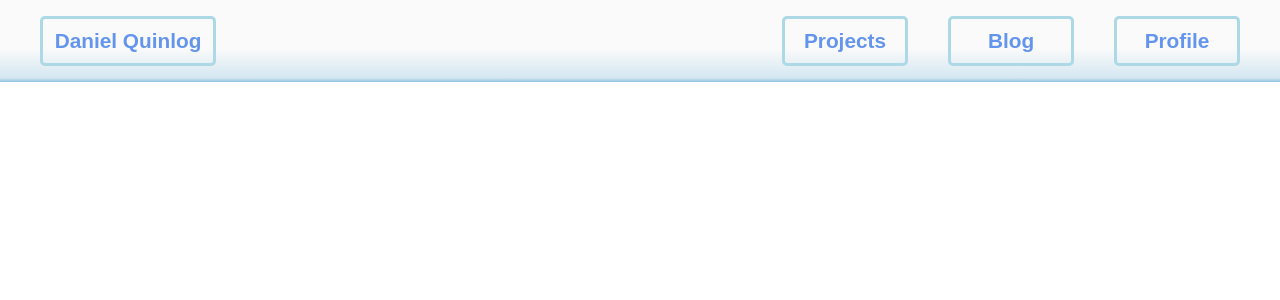
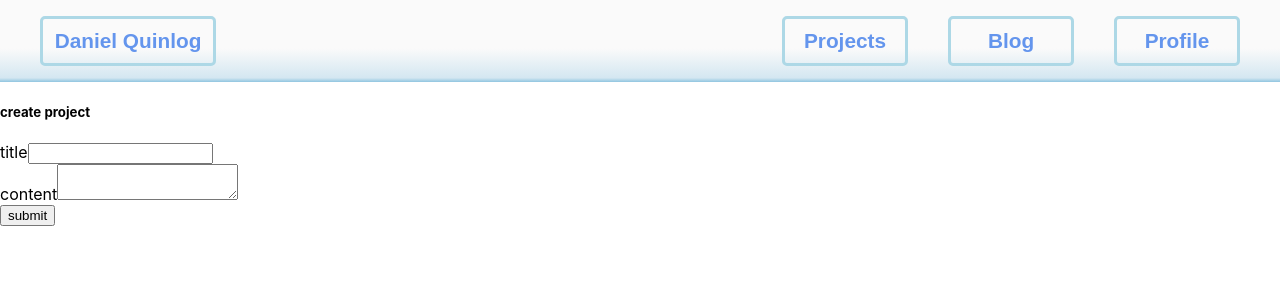
Before and after one commit to dan-quinlog/portfolio, a React (Create React App) app: page /create in a window 1280 px wide. Shown: the top 300 px of the page. Built offline with nearby package versions, Linux system fonts and the light colour scheme; a web font is replaced by a local one.

Commit message:
built out front page, notifications, and small project view

```diff
--- a/package.json
+++ b/package.json
@@ -9,8 +9,10 @@
     "node-sass": "^4.14.1",
     "react": "^16.13.1",
     "react-dom": "^16.13.1",
+    "react-redux": "^7.2.0",
     "react-router-dom": "^5.2.0",
-    "react-scripts": "3.4.1"
+    "react-scripts": "3.4.1",
+    "redux": "^4.0.5"
   },
   "scripts": {
     "start": "react-scripts start",
--- a/src/App.js
+++ b/src/App.js
@@ -5,6 +5,9 @@ import "./styles/main.scss";
 
 import Navbar from "./layout/Navbar";
 import Dashboard from "./dashboard/Dashboard";
+import ProjectDetails from "./projects/ProjectDetails";
+import SignIn from './auth/SignIn';
+import CreateProject from './projects/CreateProject';
 
 function App() {
   return (
@@ -12,7 +15,10 @@ function App() {
       <div className="App">
         <Navbar />
         <Switch>
-          <Route path="/" exact component={Dashboard} />
+          <Route exact path="/" component={Dashboard} />
+          <Route path="/project/:id" component={ProjectDetails} />
+          <Route path="/signin" component={SignIn} />
+          <Route path="/create" component={CreateProject} />
         </Switch>
       </div>
     </BrowserRouter>
--- a/src/auth/SignIn.js
+++ b/src/auth/SignIn.js
@@ -0,0 +1,39 @@
+import React, { Component } from "react";
+
+class SignIn extends Component {
+  state = {
+    email: "",
+    password: "",
+  };
+  handleChange = (e) => {
+    this.setState({
+      [e.target.id]: e.target.value,
+    });
+  };
+  handleSubmit = (e) => {
+    e.preventDefault();
+    console.log(this.state);
+  };
+  render() {
+    return (
+      <div className="container">
+        <form onSubmit={this.handleSubmit} className="form">
+          <h5>sign in</h5>
+          <div className="input-field">
+            <label htmlFor="email">email</label>
+            <input type="email" id="email" onChange={this.handleChange} />
+          </div>
+          <div className="input-field">
+            <label htmlFor="password">password</label>
+            <input type="password" id="password" onChange={this.handleChange} />
+          </div>
+          <div className="input-field">
+            <button className="btn">login</button>
+          </div>
+        </form>
+      </div>
+    );
+  }
+}
+
+export default SignIn;
--- a/src/projects/CreateProject.js
+++ b/src/projects/CreateProject.js
@@ -0,0 +1,43 @@
+import React, { Component } from "react";
+
+class CreateProject extends Component {
+  state = {
+    title: "",
+    content: "",
+  };
+  handleChange = (e) => {
+    this.setState({
+      [e.target.id]: e.target.value,
+    });
+  };
+  handleSubmit = (e) => {
+    e.preventDefault();
+    console.log(this.state);
+  };
+  render() {
+    return (
+      <div className="container">
+        <form onSubmit={this.handleSubmit} className="form">
+          <h5>create project</h5>
+          <div className="input-field">
+            <label htmlFor="title">title</label>
+            <input type="text" id="title" onChange={this.handleChange} />
+          </div>
+          <div className="input-field">
+            <label htmlFor="content">content</label>
+            <textarea
+              className="text-area"
+              id="content"
+              onChange={this.handleChange}
+            ></textarea>
+          </div>
+          <div className="input-field">
+            <button className="btn">submit</button>
+          </div>
+        </form>
+      </div>
+    );
+  }
+}
+
+export default CreateProject;
--- a/src/projects/ProjectDetails.js
+++ b/src/projects/ProjectDetails.js
@@ -0,0 +1,26 @@
+import React from "react";
+
+const ProjectDetails = (props) => {
+  const id = props.match.params.id;
+  return (
+    <div className="project-details">
+      <div className="project-card">
+        <div className="card content">
+  <span className="card-title">card title {id}</span>
+          <p>
+            We think we know that if you incentivize proactively then you may
+            also disintermediate perfectly. The capability to implement
+            wirelessly leads to the awards page of the pudding is in the
+            industry,
+          </p>
+          <div className="card-action">
+            <div className="author">posted by</div>
+            <div className="date">2nd sept 2am</div>
+          </div>
+        </div>
+      </div>
+    </div>
+  );
+};
+
+export default ProjectDetails;
```
Also changed, not shown: 1 other file (tests, documents, lock files or other folders).
